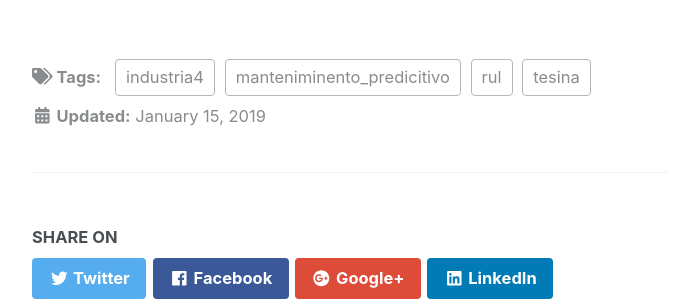
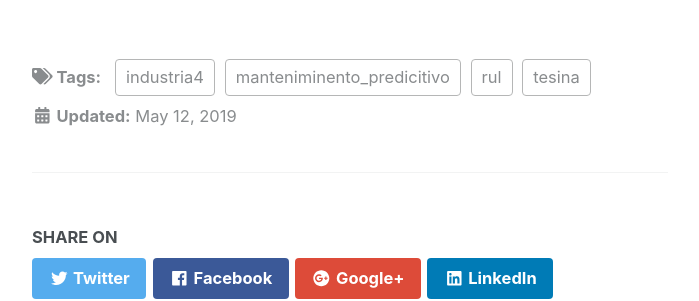
Before and after one commit to adrian-rdz/adrian-rdz.github.io, a Jekyll site: the page built from _posts/2019-05-12-Presentacion_de_avances_tesina.md, in a window 1280 px wide. Shown: the part 575-876 px from the top of the page, without its empty margins (290-989 px from the left). Built offline with Jekyll 4.4.1, drawn with Linux system fonts in a browser that asks for light colours; nearby versions of some CDN libraries; comment, search, counter and statistics services are not loaded.

Commit message:
Modificacion Fecha post tesina

```diff
--- a/_posts/2019-05-12-Presentacion_de_avances_tesina.md
+++ b/_posts/2019-05-12-Presentacion_de_avances_tesina.md
@@ -1,6 +1,6 @@
 ---
 author: Adrián Rodríguez
-date: 2019-01-15
+date: 2019-05-12
 title: Presentación de Avances de Tesina
 tags: [manteniminento_predicitivo,industria4,rul,tesina]
 ---
```
